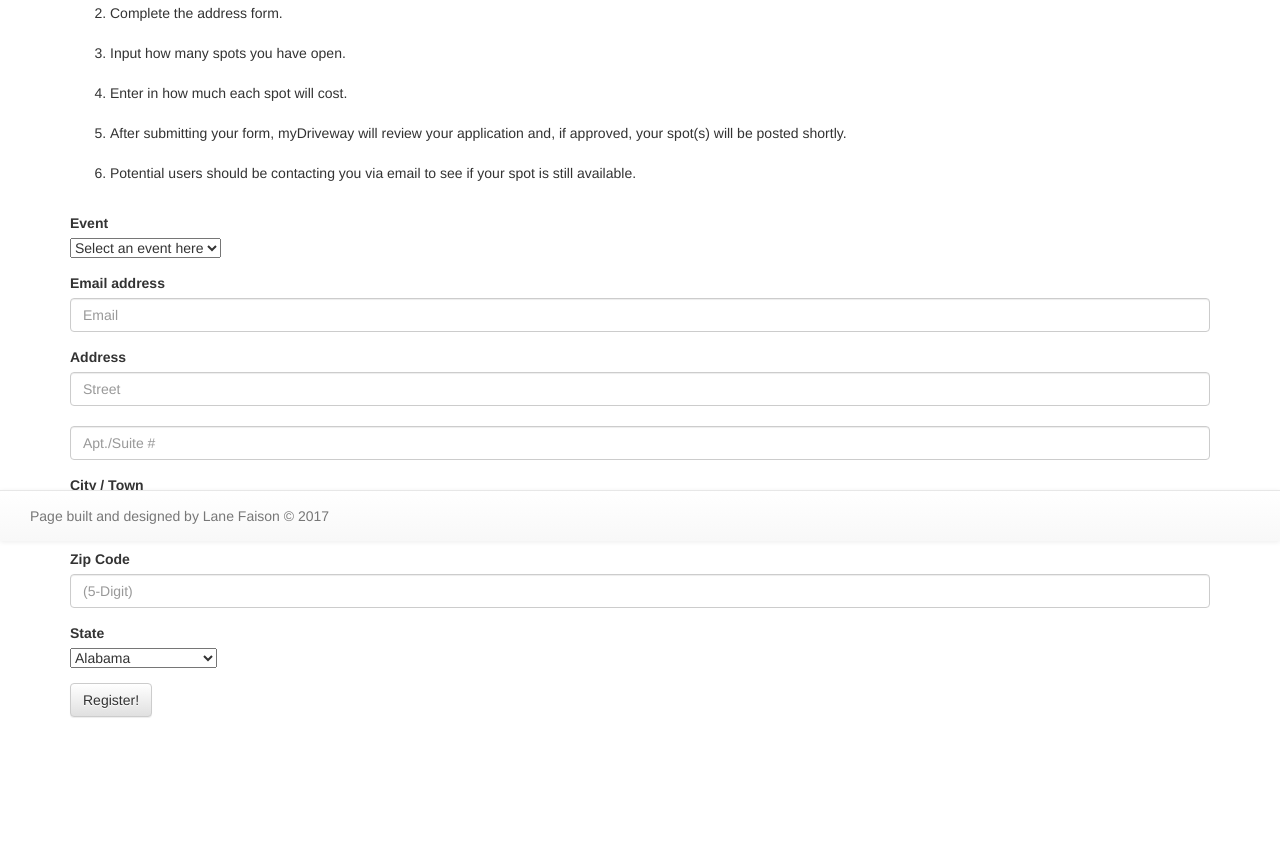
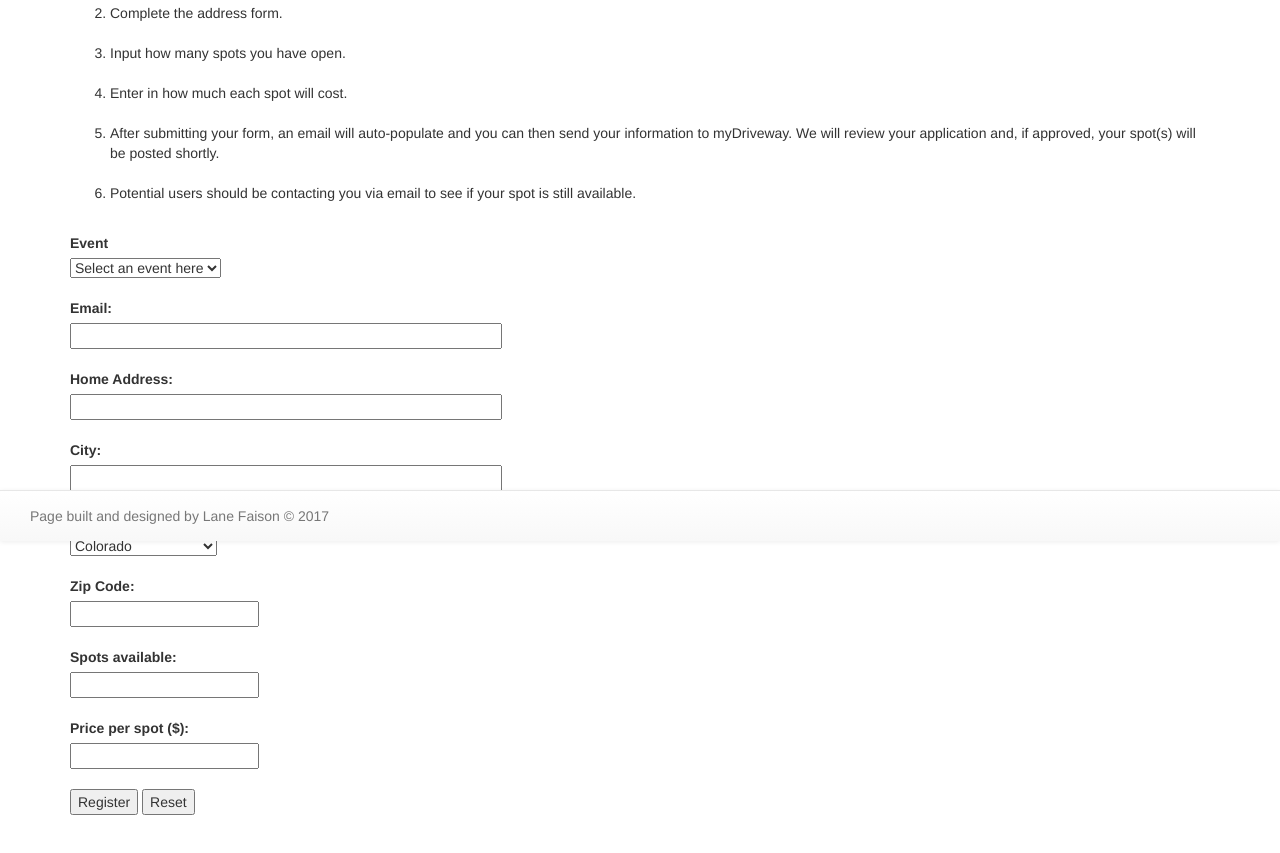
Before and after one commit to lane-faison/mydriveway, a plain HTML site: page public/register.html in a window 1280 px wide. Shown: the part 259-1112 px from the top of the page. Drawn offline with nearby package versions, Linux system fonts and the light colour scheme.

Commit message:
Registration form complete

```diff
--- a/public/register.html
+++ b/public/register.html
@@ -67,42 +67,26 @@
         <li>Complete the address form.</li></br>
         <li>Input how many spots you have open.</li></br>
         <li>Enter in how much each spot will cost.</li></br>
-        <li>After submitting your form, myDriveway will review your application and, if approved, your spot(s) will be posted shortly.</li></br>
+        <li>After submitting your form, an email will auto-populate and you can then send your information to myDriveway. We will review your application and, if approved, your spot(s) will be posted shortly.</li></br>
         <li>Potential users should be contacting you via email to see if your spot is still available.</li></br>
       </ol>
 
-      <!-- Registration Form -->
-
-      <form>
-        <div class="form-group">
-          <label for="eventSelect">Event</label></br>
-          <select class="event-select">
+      <form action="mailto:faisonusmc@gmail.com" method="post" enctype="text/plain">
+        <label for="eventSelect">Event</label><br>
+        <select name="Event " class="event-select">
           <option value="select">Select an event here</option>
           <option>Broncos vs. Patriots</option>
           <option>Broncos vs. Chiefs</option>
-          </select>
-        </div>
-        <div class="form-group">
-          <label for="inputEmail">Email address</label>
-          <input type="email" class="form-control" id="inputEmail" placeholder="Email">
-        </div>
-
-        <div class="form-group">
-          <label for="inputAddress">Address</label>
-          <input type="address" class="form-control" id="inputAddress1" placeholder="Street"></br>
-          <input type="address" class="form-control" id="inputAddress2" placeholder="Apt./Suite #">
-        </div>
-        <div class="form-group">
-          <label for="inputCity">City / Town</label>
-          <input type="city" class="form-control" id="inputCity" placeholder="City">
-        </div>
-        <div class="form-group">
-          <label for="zipCode">Zip Code</label>
-          <input type="zipcode" class="form-control" id="zipCode" placeholder="(5-Digit)">
-        </div>
-        <div class="form-group">
+        </select><br><br>
+        <label for="email">Email:</label><br>
+        <input type="text" name="Email Address " size="50"><br><br>
+        <label for="address">Home Address:</label><br>
+        <input type="text" name="Home Address " size="50"><br><br>
+        <label for="city">City:</label><br>
+        <input type="text" name="City " size="50"><br><br>
         <label for="stateSelect">State</label></br>
-          <select>
+        <select name="State ">
+          <option value="CO">Colorado</option>
           <option value="AL">Alabama</option>
           <option value="AK">Alaska</option>
           <option value="AZ">Arizona</option>
@@ -154,11 +138,15 @@
           <option value="WV">West Virginia</option>
           <option value="WI">Wisconsin</option>
           <option value="WY">Wyoming</option>
-          </select>
-        </div>
-        <div>
-          <button type="submit" class="btn btn-default">Register!</button>
-        </div>
+        </select><br><br>
+        <label for="zipcode">Zip Code:</label><br>
+        <input type="text" name="Zip Code " size="20"><br><br>
+        <label for="spotsOpen">Spots available:</label><br>
+        <input type="text" name="Spots available " size="20"><br><br>
+        <label for="costPerSpot">Price per spot ($):</label><br>
+        <input type="text" name="Price per spot " size="20"><br><br>
+        <input type="submit" value="Register">
+        <input type="reset" value="Reset">
       </form>
     </main>
 
```
Also changed, not shown: public/find.html (+2 -0 lines). Lines whose indentation alone changed are shown as unchanged.
